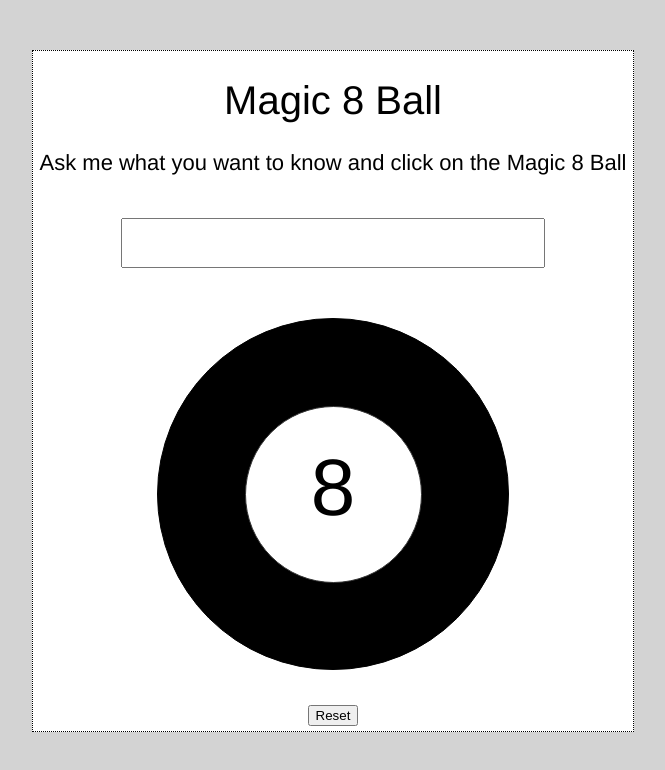
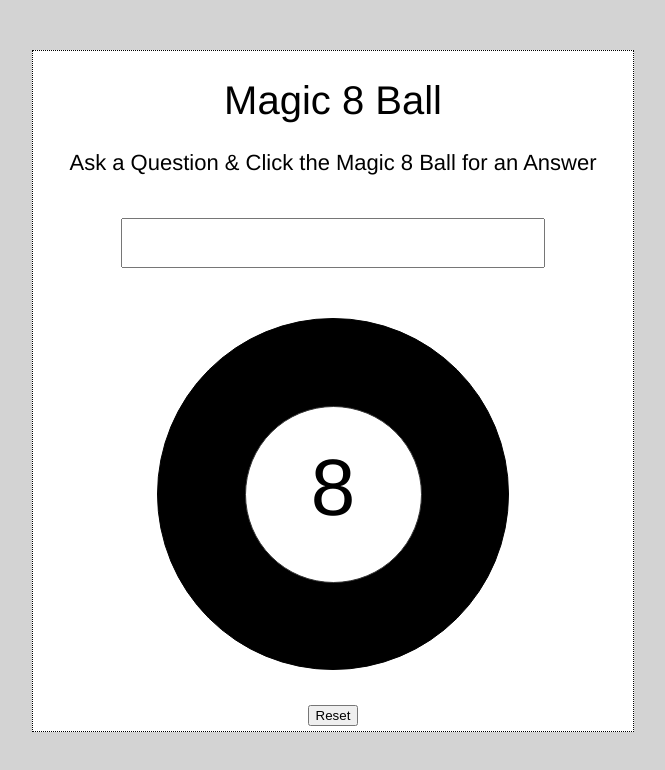
Before and after one commit to amgallo1213/magic-8-ball, a plain HTML site: page index.html in a window 1280 px wide. Shown: the whole page, without its empty margins (307-972 px from the left). Drawn offline with Linux system fonts and the light colour scheme.

Commit message:
edits to the wording

```diff
--- a/index.html
+++ b/index.html
@@ -10,7 +10,7 @@
 <body>
     <div id="content">
         <h1>Magic 8 Ball</h1>
-        <p id="info">Ask me what you want to know and click on the Magic 8 Ball</p>
+        <p id="info">Ask a Question & Click the Magic 8 Ball for an Answer</p>
         <input type="text" id="question" />
         <div id="eight-ball" class="eight-ball">
             <div class="answer">
```
